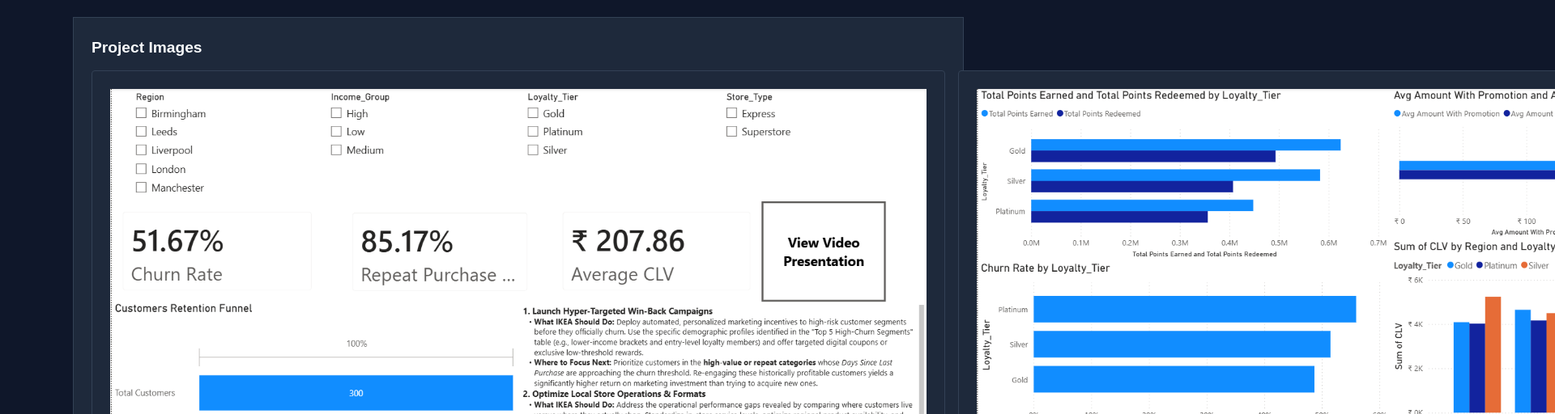
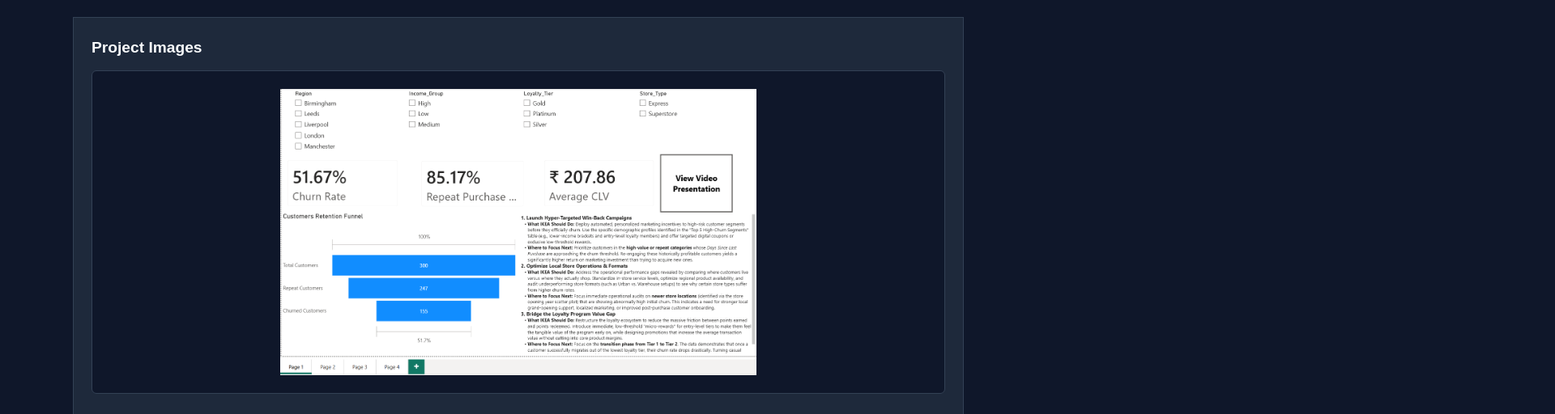
Before and after one commit to AbhiramR24/portfolio1, a plain HTML site: page project1.html in a window 1280 px wide. Shown: the part 1072-1584 px from the top of the page at 81% size, 1920 px wide, since content can reach past the window. Drawn offline with Linux system fonts and the light colour scheme.

Commit message:
Updated project image style

```diff
--- a/style.css
+++ b/style.css
@@ -307,8 +307,13 @@ ul {
 }
 
 .project-card img {
+    width: 100%;
+    height: auto;
+    max-height: 400px;
+    object-fit: contain;
     margin-bottom: 12px;
-    border-radius: 4px;
+    border-radius: 6px;
+    background-color: var(--bg);
 }
 
 .project-header-text {
@@ -324,6 +329,7 @@ ul {
 
 .project-image-stack {
     display: flex;
+    flex-direction: column;
     gap: 16px;
     margin-bottom: 20px;
 }
```
